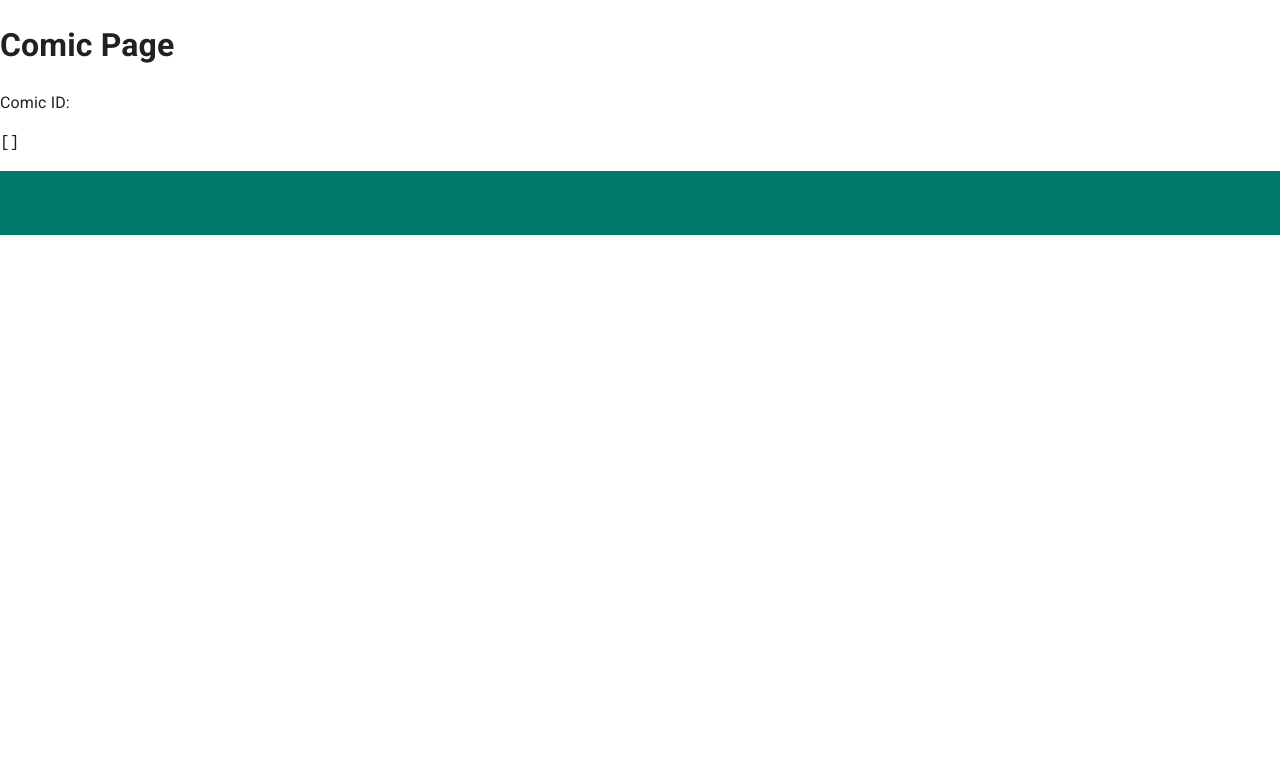
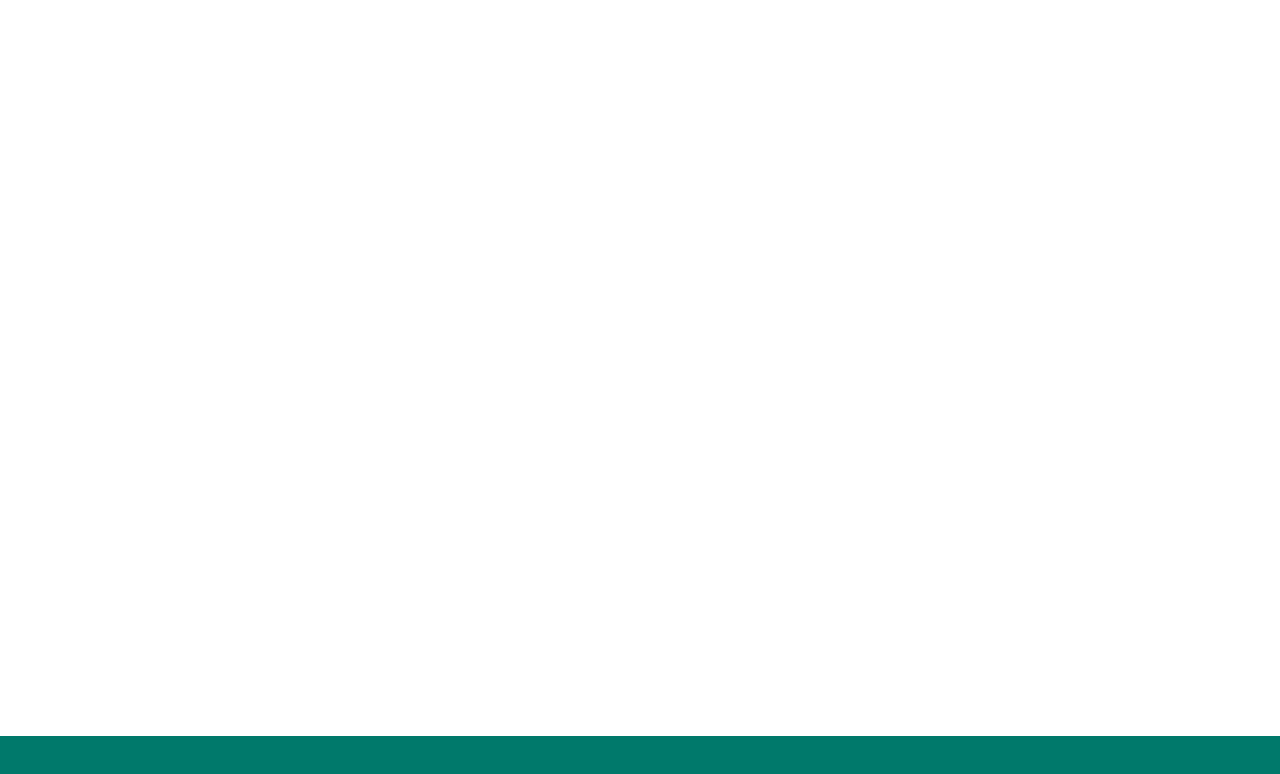
Before and after one commit to luckasnix/hyse-comics-web, a Next.js app: page /comic in a window 1280 px wide. Shown: the top 774 px of the page. Built offline with nearby package versions, Linux system fonts and the light colour scheme; some icons are missing; what @mui/material-nextjs would draw is missing.

Commit message:
feat: add ComicReaderSection component

```diff
--- a/src/app/comic/page.tsx
+++ b/src/app/comic/page.tsx
@@ -1,32 +1,5 @@
-"use client";
-import { useSearchParams } from "next/navigation";
-import { useMemo } from "react";
+import { ComicReaderSection } from "~/sections/comic-reader-section";
 
-import { ComicReaderController } from "~/components/comic-reader-controller";
-import { comicPanelsMock } from "~/mocks/comics";
-
-const ComicPage = () => {
-  const searchParams = useSearchParams();
-
-  const comicId = searchParams.get("id");
-
-  const comicPanels = useMemo(
-    () =>
-      comicPanelsMock.filter((comicPanel) => comicPanel.comicId === comicId),
-    [comicId]
-  );
-
-  return (
-    <div>
-      <h1>Comic Page</h1>
-      <p>Comic ID: {comicId}</p>
-      <pre>{JSON.stringify(comicPanels, null, 2)}</pre>
-      <ComicReaderController
-        onPrevButtonClick={() => {}}
-        onNextButtonClick={() => {}}
-      />
-    </div>
-  );
-};
+const ComicPage = () => <ComicReaderSection />;
 
 export default ComicPage;
--- /dev/null
+++ b/src/sections/comic-reader-section.tsx
@@ -0,0 +1,44 @@
+"use client";
+import Stack from "@mui/material/Stack";
+import useEmblaCarousel from "embla-carousel-react";
+import type { SxProps, Theme } from "@mui/material/styles";
+import { useSearchParams } from "next/navigation";
+import { useMemo } from "react";
+
+import { ComicReaderController } from "~/components/comic-reader-controller";
+import { ComicReaderViewport } from "~/components/comic-reader-viewport";
+import { useCarouselNavigation } from "~/hooks/use-carousel-navigation";
+import { comicPanelsMock } from "~/mocks/comics";
+
+const containerStyle: SxProps<Theme> = {
+  height: "100dvh",
+};
+
+export const ComicReaderSection = () => {
+  const searchParams = useSearchParams();
+
+  const [emblaRef, emblaApi] = useEmblaCarousel({ axis: "y" });
+
+  const comicId = searchParams.get("id");
+
+  const { canNavigatePrev, canNavigateNext, navigatePrev, navigateNext } =
+    useCarouselNavigation(emblaApi);
+
+  const comicPanels = useMemo(
+    () =>
+      comicPanelsMock.filter((comicPanel) => comicPanel.comicId === comicId),
+    [comicId]
+  );
+
+  return (
+    <Stack component="section" sx={containerStyle}>
+      <ComicReaderViewport viewportRef={emblaRef} comicPanels={comicPanels} />
+      <ComicReaderController
+        isPrevButtonDisabled={!canNavigatePrev}
+        isNextButtonDisabled={!canNavigateNext}
+        onPrevButtonClick={navigatePrev}
+        onNextButtonClick={navigateNext}
+      />
+    </Stack>
+  );
+};
```
